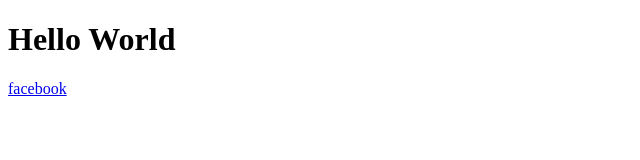
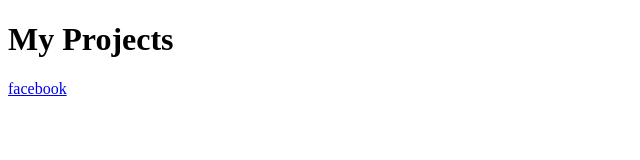
Before and after one commit to JanjhyamPoornaChandrika/JanjhyamPoornaChandrika.github.io, a plain HTML site: page index.html in a window 1280 px wide. Shown: the full height of the page, 0-640 px from the left. Drawn offline with Linux system fonts and the light colour scheme.

Commit message:
Update index.html

```diff
--- a/index.html
+++ b/index.html
@@ -6,7 +6,7 @@
     <title>Document</title>
 </head>
 <body>
-    <h1>Hello World</h1>
+    <h1>My Projects</h1>
     <a href="https://janjhyampoornachandrika.github.io/FBProject/index.html">facebook</a>
 </body>
 </html>
```
